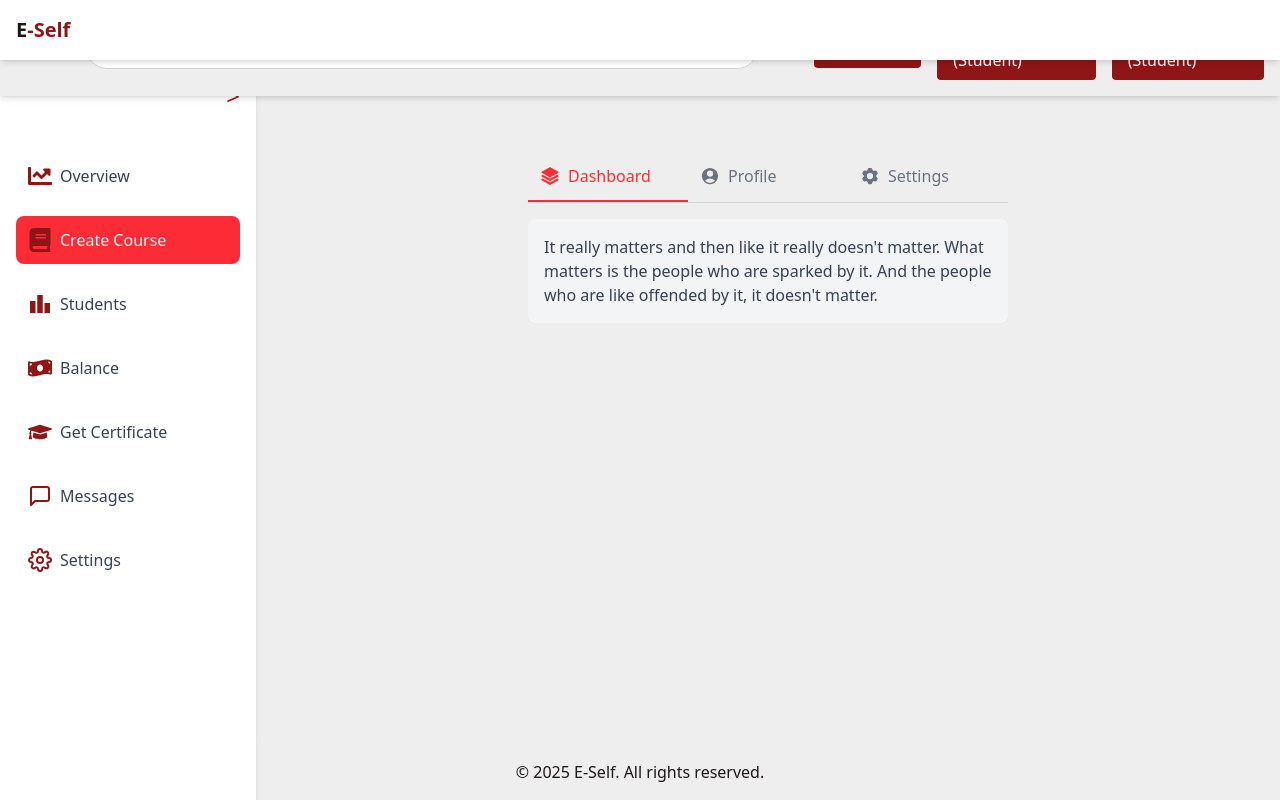
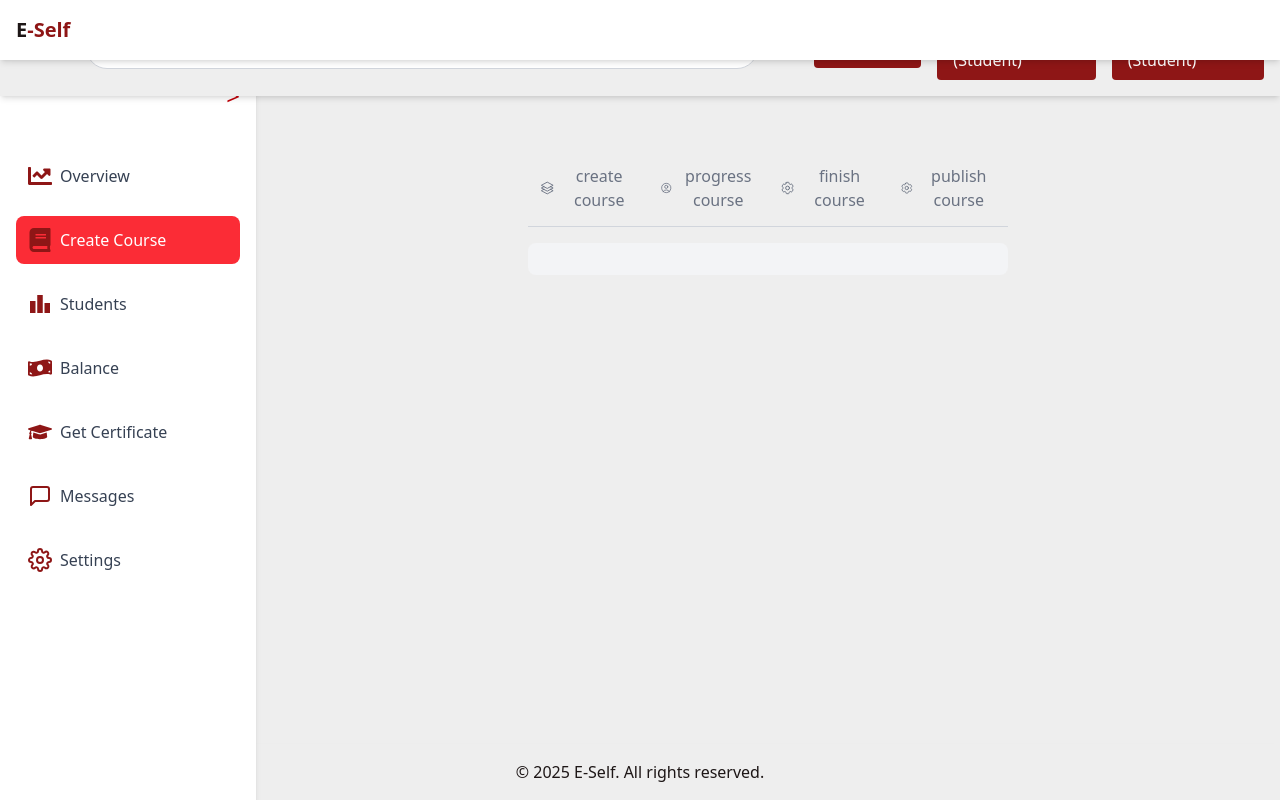
Before and after one commit to NegedeTekleyes/E-self-Lerning, a Next.js app in the folder e-self/: page /dashboard/create-course in a window 1280 px wide. Built offline with nearby package versions, Linux system fonts and the light colour scheme.

Commit message:
change corse creation page modfy the ui

```diff
--- a/e-self/app/(instructor)/dashboard/create-course/page.tsx
+++ b/e-self/app/(instructor)/dashboard/create-course/page.tsx
@@ -1,43 +1,126 @@
 'use client';
+import React, { useState } from 'react';
+import { Square3Stack3DIcon, UserCircleIcon, Cog6ToothIcon } from '@heroicons/react/24/outline';
+import Slider from '@mui/material/Slider';
 
-import { useState } from 'react';
-import { Square3Stack3DIcon, UserCircleIcon, Cog6ToothIcon } from '@heroicons/react/24/solid';
-
-type TabItem = {
-  label: string;
-  value: string;
-  icon: (props: React.SVGProps<SVGSVGElement>) => JSX.Element;
-  desc: string;
-};
-
-const tabs: TabItem[] = [
+const tabs = [
   {
-    label: 'Dashboard',
-    value: 'dashboard',
+    label: 'create course',
+    value: 'create course',
     icon: Square3Stack3DIcon,
-    desc: `It really matters and then like it really doesn't matter.
-      What matters is the people who are sparked by it. And the people
-      who are like offended by it, it doesn't matter.`,
+    desc: 'It really matters and then like it really doesn\'t matter. What matters is the people who are sparked by it. And the people who are like offended by it, it doesn\'t matter.',
   },
   {
-    label: 'Profile',
-    value: 'profile',
+    label: 'progress course',
+    value: 'progress course',
     icon: UserCircleIcon,
-    desc: `Because it's about motivating the doers. Because I'm here
-      to follow my dreams and inspire other people to follow their dreams, too.`,
+    desc: 'Because it\'s about motivating the doers. Because I\'m here to follow my dreams and inspire other people to follow their dreams, too.',
   },
   {
-    label: 'Settings',
-    value: 'settings',
+    label: 'finish course',
+    value: 'finish course',
     icon: Cog6ToothIcon,
-    desc: `We're not always in the position that we want to be at.
-      We're constantly growing. We're constantly making mistakes. We're
-      constantly trying to express ourselves and actualize our dreams.`,
+    desc: 'We\'re not always in the position that we want to be at. We\'re constantly growing. We\'re constantly making mistakes. We\'re constantly trying to express ourselves and actualize our dreams.',
+  },
+  {
+    label: 'publish course',
+    value: 'publish course',
+    icon: Cog6ToothIcon,
+    desc: 'We\'re not always in the position that we want to be at. We\'re constantly growing. We\'re constantly making mistakes. We\'re constantly trying to express ourselves and actualize our dreams.',
   },
 ];
 
 export default function TabsWithIcon() {
   const [activeTab, setActiveTab] = useState('dashboard');
+  const [courseStage, setCourseStage] = useState(1);
+  const [sliderValue, setSliderValue] = useState(70);
+  const [title, setTitle] = useState('');
+  const [category, setCategory] = useState('UI/UX Design');
+  const [level, setLevel] = useState('All Level');
+  const [description, setDescription] = useState('');
+
+  const handleSliderChange = (event, newValue) => {
+    setSliderValue(newValue);
+  };
+
+  const renderCourseContent = () => {
+    if (activeTab === 'create course') {
+      return (
+        <div>
+          <h1>Course Information</h1>
+          <label htmlFor="title">Title:</label>
+          <input
+            type="text"
+            id="title"
+            value={title}
+            onChange={(e) => setTitle(e.target.value)}
+            className="w-full border p-2 mb-4"
+          />
+
+          <div className="flex mb-4">
+            <div className="w-1/2 pr-2">
+              <label htmlFor="category">Category:</label>
+              <select
+                id="category"
+                value={category}
+                onChange={(e) => setCategory(e.target.value)}
+                className="w-full border p-2"
+              >
+                <option>UI/UX Design</option>
+                <option>Web Development</option>
+                <option>Marketing</option>
+              </select>
+            </div>
+            <div className="w-1/2 pl-2">
+              <label htmlFor="level">Level:</label>
+              <select
+                id="level"
+                value={level}
+                onChange={(e) => setLevel(e.target.value)}
+                className="w-full border p-2"
+              >
+                <option>All Level</option>
+                <option>Beginner</option>
+                <option>Intermediate</option>
+                <option>Expert</option>
+              </select>
+            </div>
+          </div>
+
+          <label htmlFor="description">Description:</label>
+          <textarea
+            id="description"
+            value={description}
+            onChange={(e) => setDescription(e.target.value)}
+            className="w-full border p-2 mb-4"
+            rows="4"
+          />
+          <p className="text-sm text-gray-500">{description.length}/2000 characters</p>
+
+          <div className="flex justify-between mt-4">
+            <button className="bg-gray-200 px-4 py-2 rounded">Save as Draft</button>
+            <button className="bg-blue-500 text-white px-4 py-2 rounded">Save & Continue</button>
+          </div>
+        </div>
+      );
+    }
+
+    return tabs.find((tab) => tab.value === activeTab)?.desc;
+  };
+
+  const renderCourseStageLabels = () => {
+    if (activeTab === 'create course') {
+      return (
+        <div className="flex justify-between mb-4">
+          <span className={courseStage === 1 ? 'text-blue-500' : ''}>Course Information</span>
+          <span className={courseStage === 2 ? 'text-blue-500' : ''}>Update Course Material</span>
+          <span className={courseStage === 3 ? 'text-blue-500' : ''}>Price</span>
+          <span className={courseStage === 4 ? 'text-blue-500' : ''}>Publish</span>
+        </div>
+      );
+    }
+    return null;
+  };
 
   return (
     <div className="w-full max-w-lg mx-auto p-4">
@@ -46,20 +129,30 @@ export default function TabsWithIcon() {
           <button
             key={value}
             onClick={() => setActiveTab(value)}
-            className={`flex items-center gap-2 p-3 flex-1 text-center border-b-2 transition-colors duration-200
-              ${activeTab === value ? 'border-red-500 text-red-500' : 'border-transparent text-gray-500 hover:text-gray-700'}`}
+            className={`flex items-center gap-2 p-3 flex-1 text-center border-b-2 transition-colors duration-200 ${
+              activeTab === value ? 'border-red-500 text-red-500' : 'border-transparent text-gray-500 hover:text-gray-700'
+            }`}
           >
             <Icon className="w-5 h-5" />
             {label}
           </button>
         ))}
       </div>
+      {renderCourseStageLabels()}
+
+      {activeTab === 'create course' && (
+        <Slider
+          size="small"
+          value={sliderValue}
+          onChange={handleSliderChange}
+          aria-label="Small"
+          valueLabelDisplay="auto"
+          className="mb-4"
+        />
+      )}
+
       <div className="p-4 bg-gray-100 mt-4 rounded-lg">
-        {tabs.map(({ value, desc }) => (
-          activeTab === value && (
-            <p key={value} className="text-gray-700">{desc}</p>
-          )
-        ))}
+        {renderCourseContent()}
       </div>
     </div>
   );
--- a/e-self/package.json
+++ b/e-self/package.json
@@ -14,7 +14,10 @@
     "react-dom": "$react"
   },
   "dependencies": {
+    "@emotion/react": "^11.14.0",
+    "@emotion/styled": "^11.14.0",
     "@heroicons/react": "^2.2.0",
+    "@mui/material": "^7.0.1",
     "framer-motion": "^12.5.0",
     "lucide-react": "^0.479.0",
     "next": "^15.2.4",
```
Also changed, not shown: 1 other file (tests, documents, lock files or other folders).
